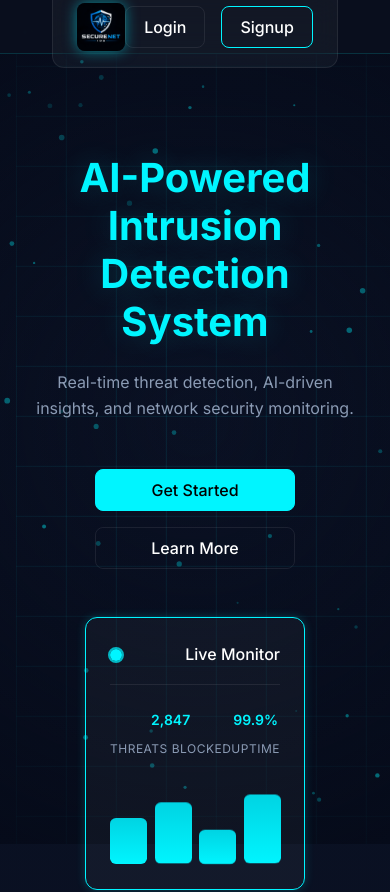
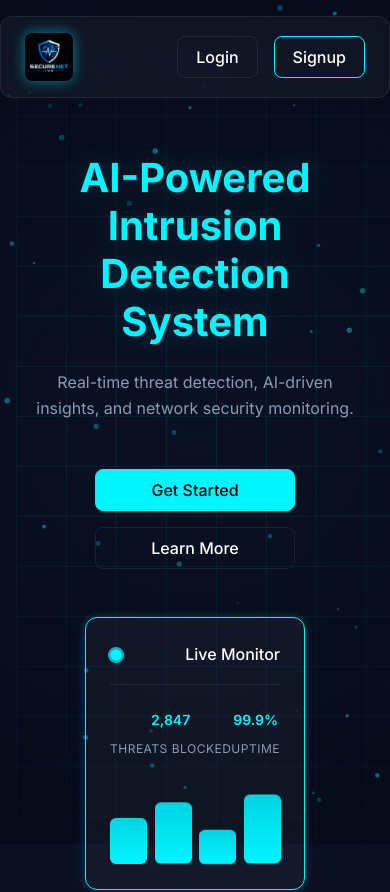
Before and after one commit to pathakpk7/SecureNet_IDS, a React (Vite) app in the folder securenet-ui/: page /landing in a window 390 px wide. Shown: the top 892 px of the page. Built offline with nearby package versions, Linux system fonts and the light colour scheme; no server answers.

Commit message:
fix(layout): isolate dashboard topbar class to prevent fixed overlap on mobile page headings

```diff
--- a/securenet-ui/src/components/dashboard/Topbar.css
+++ b/securenet-ui/src/components/dashboard/Topbar.css
@@ -1,14 +1,15 @@
-.navbar {
+.dashboard-topbar {
   display: flex;
   align-items: center;
   justify-content: space-between;
   height: 58px;
   min-height: 58px;
+  width: 100%;
   padding: 0 24px;
   background: rgba(10, 15, 30, 0.95);
   backdrop-filter: blur(16px);
   border-bottom: 1px solid rgba(0, 255, 255, 0.15);
-  position: relative;
+  position: sticky;
   top: 0;
   z-index: 1000;
   box-sizing: border-box;
@@ -47,7 +48,7 @@
 
 /* SHOW ONLY ON MOBILE & TABLET (<= 1024px) */
 @media (max-width: 1024px) {
-  .navbar {
+  .dashboard-topbar {
     padding: 0 16px;
     height: 54px;
     min-height: 54px;
--- a/securenet-ui/src/components/dashboard/Topbar.jsx
+++ b/securenet-ui/src/components/dashboard/Topbar.jsx
@@ -97,7 +97,7 @@ function Navbar({ toggleMenu, menuOpen }) {
   }, []);
 
   return (
-    <div className="navbar">
+    <header className="dashboard-topbar">
 
       <div className="logo">
         <Link to="/dashboard" onClick={closeMenu} style={{ textDecoration: 'none', color: 'inherit', display: 'flex', alignItems: 'center' }}>
@@ -171,7 +171,7 @@ function Navbar({ toggleMenu, menuOpen }) {
         <span></span>
       </button>
 
-    </div>
+    </header>
   );
 }
 
--- a/securenet-ui/src/layouts/DashboardLayout.css
+++ b/securenet-ui/src/layouts/DashboardLayout.css
@@ -27,14 +27,14 @@
 /* Tablet (641px - 1024px) */
 @media (max-width: 1024px) {
   .content {
-    padding: 18px 16px 36px;
+    padding: 22px 18px 36px;
   }
 }
 
 /* Mobile (< 640px) */
 @media (max-width: 640px) {
   .content {
-    padding: 14px 12px 28px;
+    padding: 20px 16px 32px;
   }
 }
 
```
